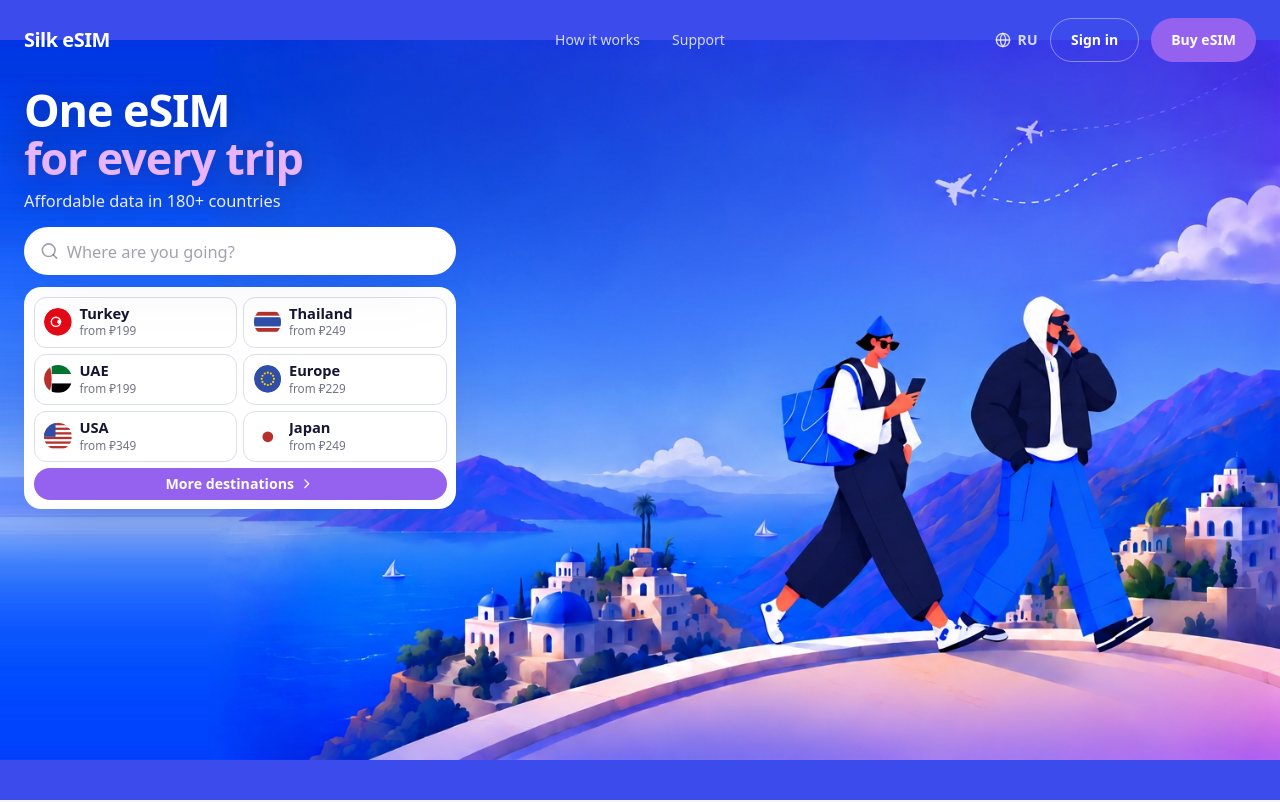
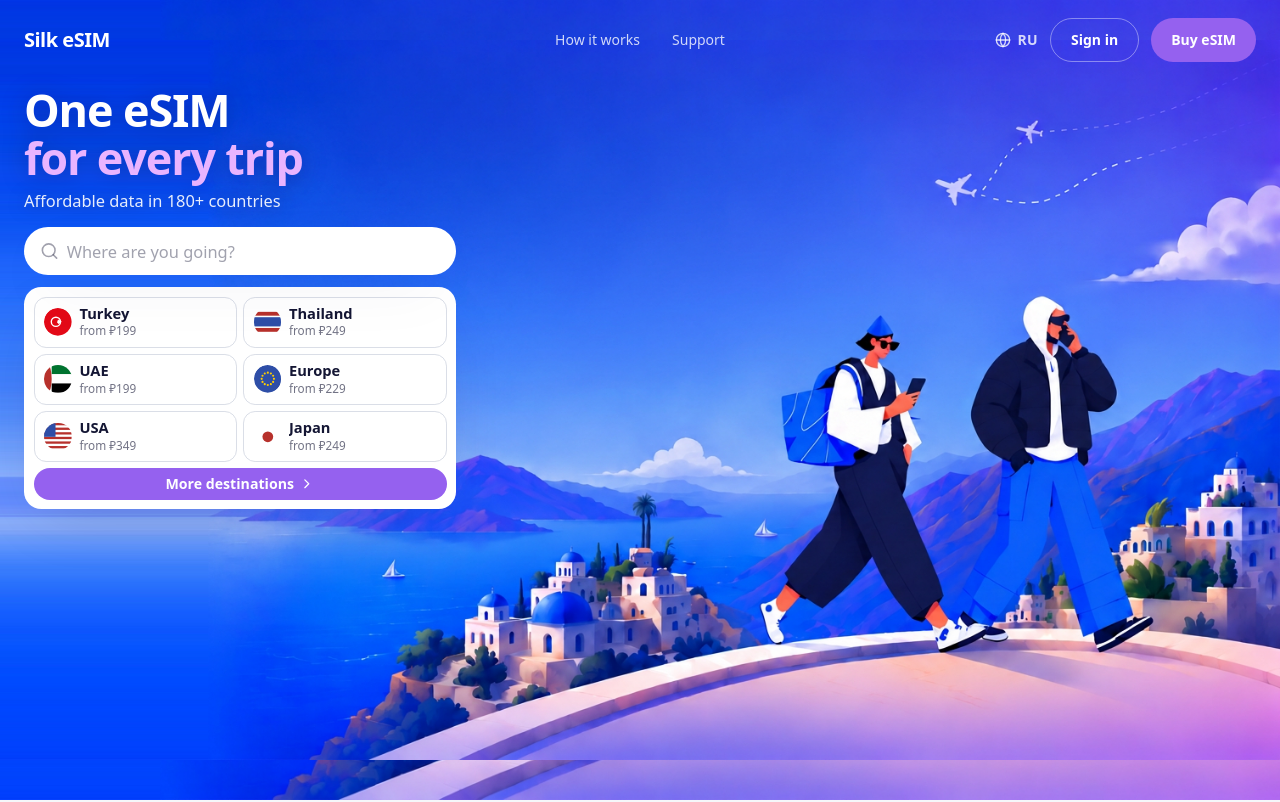
Before and after one commit to yatskovatatyana-dotcom/silk-esims, a React (Vite) app: page /hero-2 in a window 1280 px wide. Shown: the top 802 px of the page. Built offline with nearby package versions, Linux system fonts and the light colour scheme.

Commit message:
Changes
Co-authored-by: yatskovatatyana-dotcom <235263755+yatskovatatyana-dotcom@users.noreply.github.com>

```diff
--- a/src/components/Hero.tsx
+++ b/src/components/Hero.tsx
@@ -78,10 +78,17 @@ const Hero = (_props: HeroProps) => {
     <section className="relative overflow-hidden bg-primary md:h-[100svh] md:min-h-[600px]">
       {/* Hero artwork: clean banner, headline and search rendered on top */}
       <div className="relative md:h-full">
+        {/* Desktop edge fill: the full artwork stays undistorted above this layer. */}
+        <img
+          src={heroBanner}
+          alt=""
+          aria-hidden="true"
+          className="hidden md:block absolute inset-0 h-full w-full object-cover"
+        />
         <img
           src={heroBanner}
           alt="Silk eSIM — One eSIM for every trip"
-          className="block w-full h-auto md:absolute md:inset-0 md:h-full md:w-full md:object-contain md:object-center"
+          className="relative block w-full h-auto md:absolute md:inset-0 md:h-full md:w-full md:object-contain md:object-center"
           width={1508}
           height={848}
         />
```
